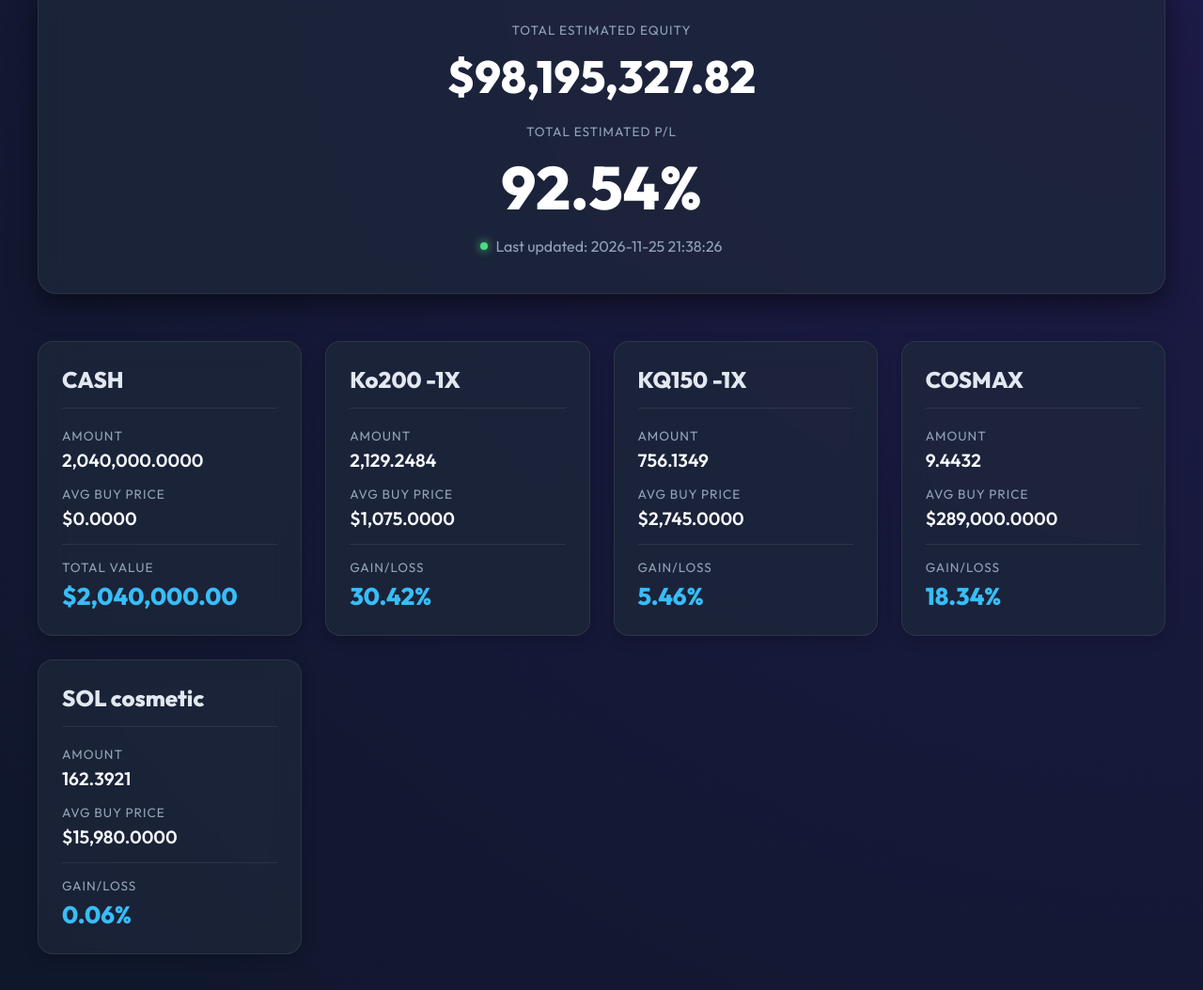
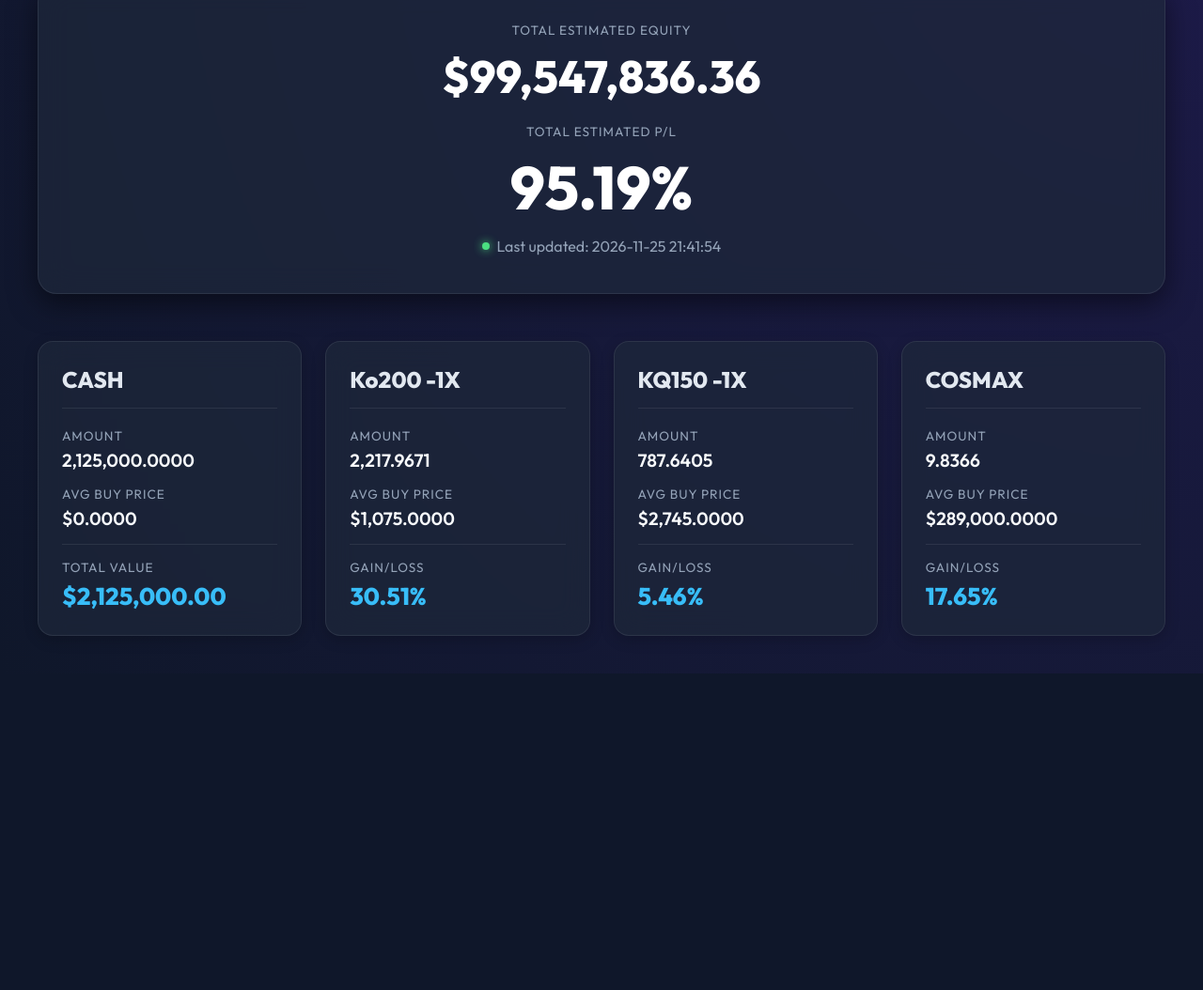
Before and after one commit to wskim2/trading-dashboard, a plain HTML site: page ko_stock.html in a window 1280 px wide. Shown: the part 168-1222 px from the top of the page at 94% size. After the commit the page ends 885 px from the top, so only its background shows below. Drawn offline with Linux system fonts and the light colour scheme.

Commit message:
Auto-update ko_stock.html

```diff
--- a/ko_stock.html
+++ b/ko_stock.html
@@ -165,10 +165,10 @@
 
             <div class="balance-container">
                 <p class="label">Total Estimated Equity</p>
-                <div class="total-balance" style="font-size: 3rem; margin-bottom: 20px;">$98,195,327.82</div>
+                <div class="total-balance" style="font-size: 3rem; margin-bottom: 20px;">$99,547,836.36</div>
                 <p class="label">Total Estimated P/L</p>
-                <div class="total-balance">92.54%</div>
-                <div class="update-time">Last updated: 2026-11-25 21:38:26</div>
+                <div class="total-balance">95.19%</div>
+                <div class="update-time">Last updated: 2026-11-25 21:41:54</div>
             </div>
 
             <div class="grid">
@@ -179,12 +179,12 @@
                 </div>
                 <div class="card-body">
                     <p class="label">Amount</p>
-                    <p class="value">2,040,000.0000</p>
+                    <p class="value">2,125,000.0000</p>
                     <p class="label">Avg Buy Price</p>
                     <p class="value">$0.0000</p>
                     <div class="divider"></div>
                     <p class="label">Total Value</p>
-                    <p class="value highlight">$2,040,000.00</p>
+                    <p class="value highlight">$2,125,000.00</p>
                 </div>
             </div>
 
@@ -194,12 +194,12 @@
                 </div>
                 <div class="card-body">
                     <p class="label">Amount</p>
-                    <p class="value">2,129.2484</p>
+                    <p class="value">2,217.9671</p>
                     <p class="label">Avg Buy Price</p>
                     <p class="value">$1,075.0000</p>
                     <div class="divider"></div>
                     <p class="label">Gain/Loss</p>
-                    <p class="value highlight">30.42%</p>
+                    <p class="value highlight">30.51%</p>
                 </div>
             </div>
 
@@ -209,7 +209,7 @@
                 </div>
                 <div class="card-body">
                     <p class="label">Amount</p>
-                    <p class="value">756.1349</p>
+                    <p class="value">787.6405</p>
                     <p class="label">Avg Buy Price</p>
                     <p class="value">$2,745.0000</p>
                     <div class="divider"></div>
@@ -224,27 +224,12 @@
                 </div>
                 <div class="card-body">
                     <p class="label">Amount</p>
-                    <p class="value">9.4432</p>
+                    <p class="value">9.8366</p>
                     <p class="label">Avg Buy Price</p>
                     <p class="value">$289,000.0000</p>
                     <div class="divider"></div>
                     <p class="label">Gain/Loss</p>
-                    <p class="value highlight">18.34%</p>
-                </div>
-            </div>
-
-            <div class="card">
-                <div class="card-header">
-                    <h2>SOL cosmetic</h2>
-                </div>
-                <div class="card-body">
-                    <p class="label">Amount</p>
-                    <p class="value">162.3921</p>
-                    <p class="label">Avg Buy Price</p>
-                    <p class="value">$15,980.0000</p>
-                    <div class="divider"></div>
-                    <p class="label">Gain/Loss</p>
-                    <p class="value highlight">0.06%</p>
+                    <p class="value highlight">17.65%</p>
                 </div>
             </div>
 
```
